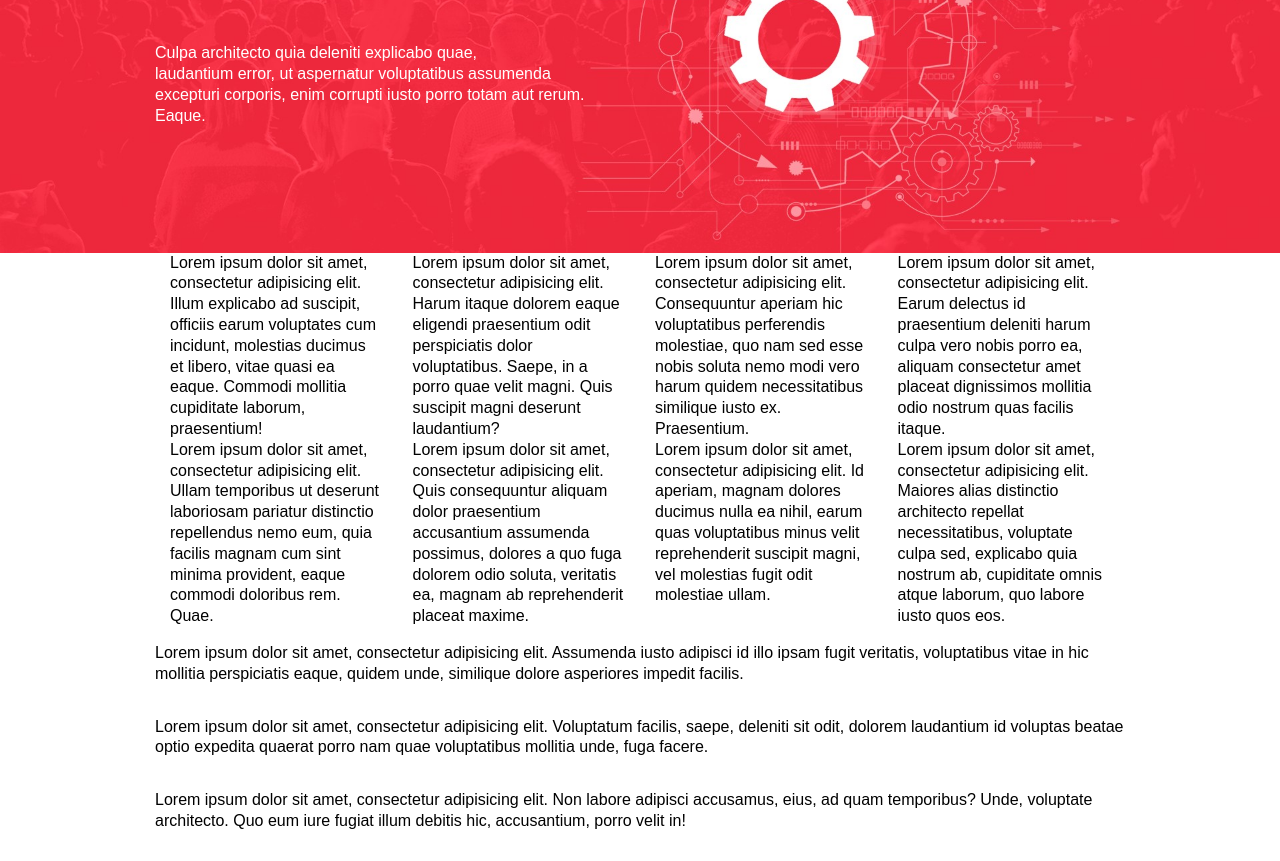
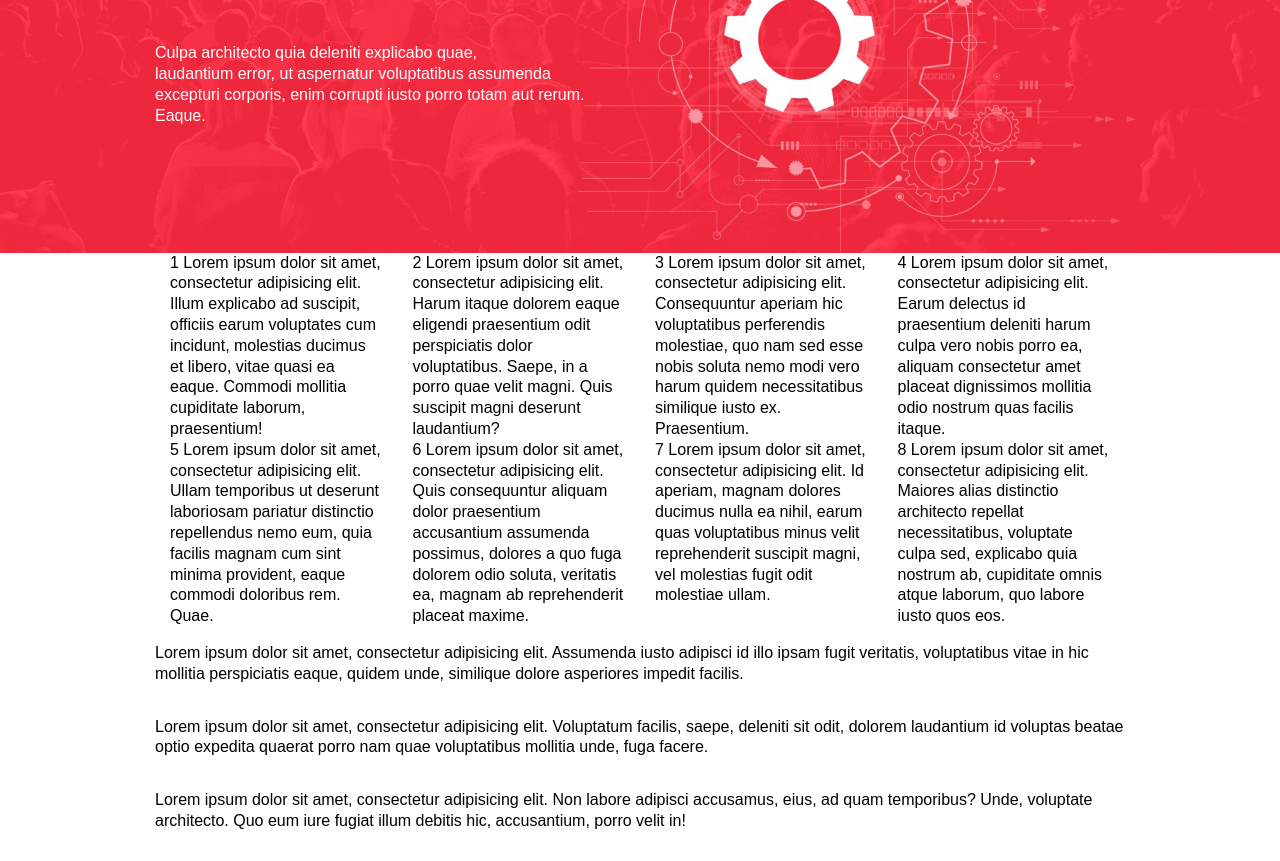
Before and after one commit to DEMENT0R/like-scaling, a plain HTML site: page index.html in a window 1280 px wide. Shown: the part 214-1075 px from the top of the page. Drawn offline with nearby package versions, Linux system fonts and the light colour scheme.

Commit message:
Update index.html

```diff
--- a/index.html
+++ b/index.html
@@ -49,14 +49,14 @@
   	</section>
   	<section class="s2">
   		<div class="container row">
-        <div class="col-1 col-sm-2 col-md-3">Lorem ipsum dolor sit amet, consectetur adipisicing elit. Illum explicabo ad suscipit, officiis earum voluptates cum incidunt, molestias ducimus et libero, vitae quasi ea eaque. Commodi mollitia cupiditate laborum, praesentium!</div>
-        <div class="col-1 col-sm-2 col-md-3">Lorem ipsum dolor sit amet, consectetur adipisicing elit. Harum itaque dolorem eaque eligendi praesentium odit perspiciatis dolor voluptatibus. Saepe, in a porro quae velit magni. Quis suscipit magni deserunt laudantium?</div>
-        <div class="col-1 col-sm-2 col-md-3">Lorem ipsum dolor sit amet, consectetur adipisicing elit. Consequuntur aperiam hic voluptatibus perferendis molestiae, quo nam sed esse nobis soluta nemo modi vero harum quidem necessitatibus similique iusto ex. Praesentium.</div>
-        <div class="col-1 col-sm-2 col-md-3">Lorem ipsum dolor sit amet, consectetur adipisicing elit. Earum delectus id praesentium deleniti harum culpa vero nobis porro ea, aliquam consectetur amet placeat dignissimos mollitia odio nostrum quas facilis itaque.</div>
-        <div class="col-1 col-sm-2 col-md-3">Lorem ipsum dolor sit amet, consectetur adipisicing elit. Ullam temporibus ut deserunt laboriosam pariatur distinctio repellendus nemo eum, quia facilis magnam cum sint minima provident, eaque commodi doloribus rem. Quae.</div>
-        <div class="col-1 col-sm-2 col-md-3">Lorem ipsum dolor sit amet, consectetur adipisicing elit. Quis consequuntur aliquam dolor praesentium accusantium assumenda possimus, dolores a quo fuga dolorem odio soluta, veritatis ea, magnam ab reprehenderit placeat maxime.</div>
-        <div class="col-1 col-sm-2 col-md-3">Lorem ipsum dolor sit amet, consectetur adipisicing elit. Id aperiam, magnam dolores ducimus nulla ea nihil, earum quas voluptatibus minus velit reprehenderit suscipit magni, vel molestias fugit odit molestiae ullam.</div>
-        <div class="col-1 col-sm-2 col-md-3">Lorem ipsum dolor sit amet, consectetur adipisicing elit. Maiores alias distinctio architecto repellat necessitatibus, voluptate culpa sed, explicabo quia nostrum ab, cupiditate omnis atque laborum, quo labore iusto quos eos.</div>
+        <div class="col-1 col-sm-2 col-md-3">1 Lorem ipsum dolor sit amet, consectetur adipisicing elit. Illum explicabo ad suscipit, officiis earum voluptates cum incidunt, molestias ducimus et libero, vitae quasi ea eaque. Commodi mollitia cupiditate laborum, praesentium!</div>
+        <div class="col-1 col-sm-2 col-md-3">2 Lorem ipsum dolor sit amet, consectetur adipisicing elit. Harum itaque dolorem eaque eligendi praesentium odit perspiciatis dolor voluptatibus. Saepe, in a porro quae velit magni. Quis suscipit magni deserunt laudantium?</div>
+        <div class="col-1 col-sm-2 col-md-3">3 Lorem ipsum dolor sit amet, consectetur adipisicing elit. Consequuntur aperiam hic voluptatibus perferendis molestiae, quo nam sed esse nobis soluta nemo modi vero harum quidem necessitatibus similique iusto ex. Praesentium.</div>
+        <div class="col-1 col-sm-2 col-md-3">4 Lorem ipsum dolor sit amet, consectetur adipisicing elit. Earum delectus id praesentium deleniti harum culpa vero nobis porro ea, aliquam consectetur amet placeat dignissimos mollitia odio nostrum quas facilis itaque.</div>
+        <div class="col-1 col-sm-2 col-md-3">5 Lorem ipsum dolor sit amet, consectetur adipisicing elit. Ullam temporibus ut deserunt laboriosam pariatur distinctio repellendus nemo eum, quia facilis magnam cum sint minima provident, eaque commodi doloribus rem. Quae.</div>
+        <div class="col-1 col-sm-2 col-md-3">6 Lorem ipsum dolor sit amet, consectetur adipisicing elit. Quis consequuntur aliquam dolor praesentium accusantium assumenda possimus, dolores a quo fuga dolorem odio soluta, veritatis ea, magnam ab reprehenderit placeat maxime.</div>
+        <div class="col-1 col-sm-2 col-md-3">7 Lorem ipsum dolor sit amet, consectetur adipisicing elit. Id aperiam, magnam dolores ducimus nulla ea nihil, earum quas voluptatibus minus velit reprehenderit suscipit magni, vel molestias fugit odit molestiae ullam.</div>
+        <div class="col-1 col-sm-2 col-md-3">8 Lorem ipsum dolor sit amet, consectetur adipisicing elit. Maiores alias distinctio architecto repellat necessitatibus, voluptate culpa sed, explicabo quia nostrum ab, cupiditate omnis atque laborum, quo labore iusto quos eos.</div>
   		</div>
   	</section>
   	<section class="s3">
```
